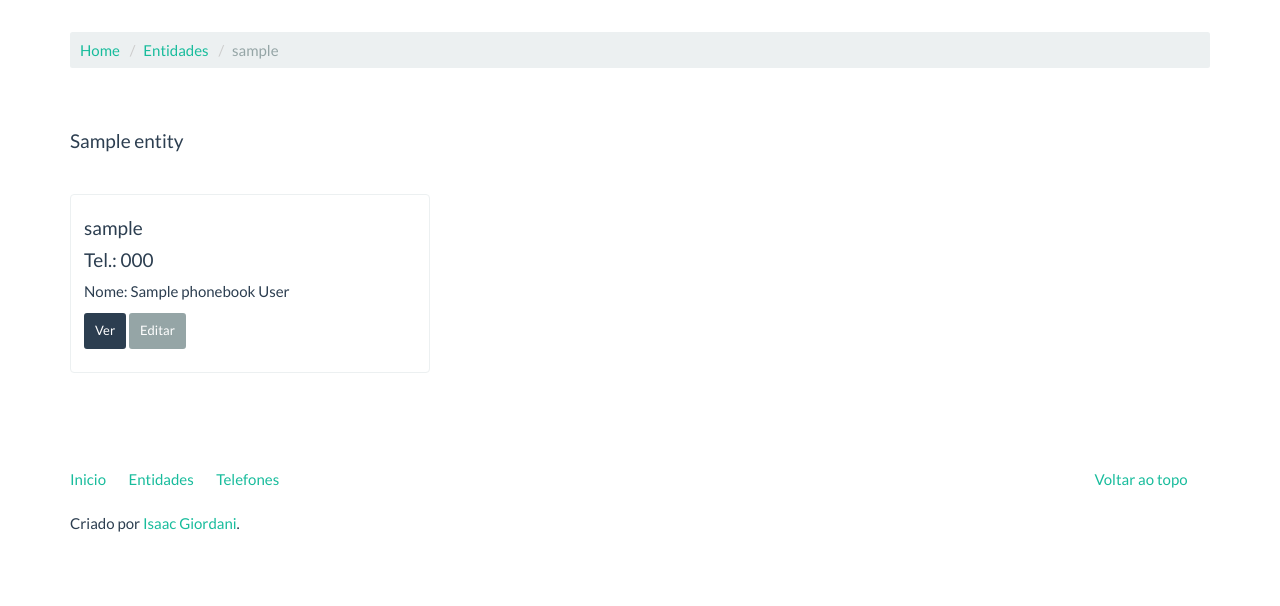
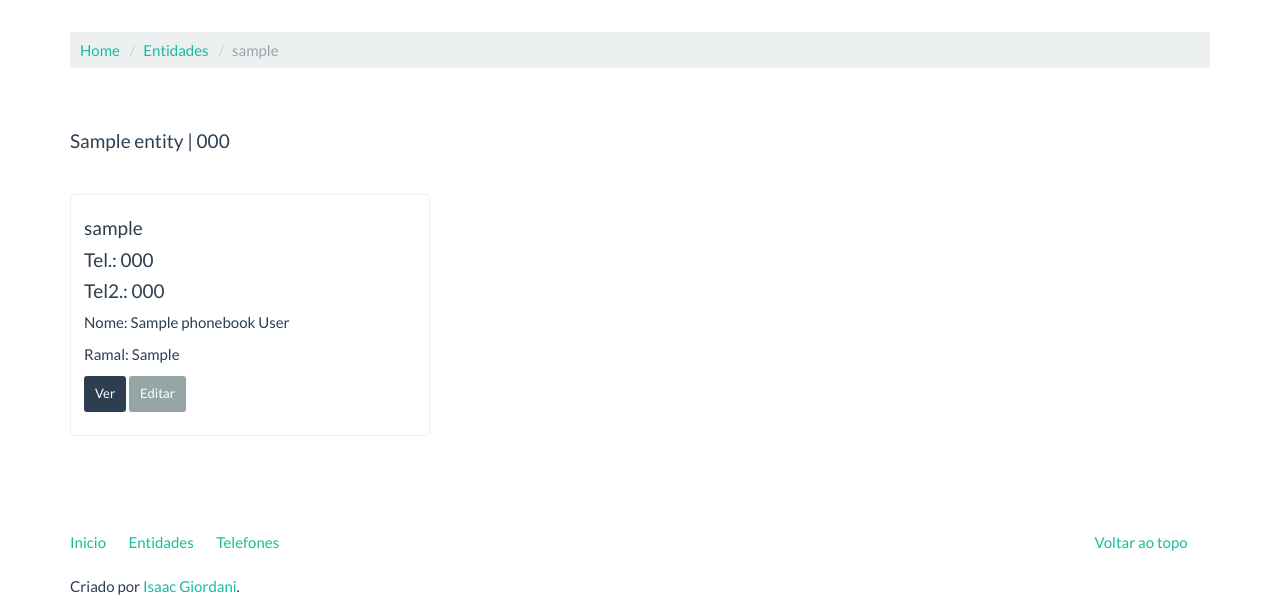
Before and after one commit to isaacgiordani/customsistemas, a Django app: a page that uses listatelefonica/templates/listatelefonica/entity.html in a window 1280 px wide. Shown: the part 60-666 px from the top of the page. Run offline with Django 3.2, Linux system fonts and the light colour scheme; tables that the repository leaves empty hold one stand-in row (values such as "Sample post"); some libraries are stand-ins or nearby versions.

Commit message:
inserindo campos

```diff
--- a/listatelefonica/models.py
+++ b/listatelefonica/models.py
@@ -7,6 +7,7 @@ class Entity(models.Model):
     slug = models.SlugField('Identificador', max_length = 100)
     created = models.DateTimeField('Criado em', auto_now = True)
     modified = models.DateTimeField('Modificado em', auto_now = True)
+    phoneent = models.CharField('Telefone Entidade', max_length = 20, blank=True)
 
     class Meta:
         verbose_name = 'Entidade'
@@ -25,7 +26,8 @@ class PhoneBook(models.Model):
     lastname = models.CharField('SobreNome', max_length = 150)
     role = models.CharField('Cargo', max_length = 20)
     phone = models.CharField('Telefone', max_length = 20)
-    ramal = models.CharField('Ramal', max_length = 10)
+    phonesec = models.CharField('Telefone Secundario', max_length = 20, blank = True)
+    ramal = models.CharField('Ramal', max_length = 10, blank = True)
     slug = models.SlugField('Identificador', max_length = 100)
     created = models.DateTimeField('Criado em', auto_now = True)
     modified = models.DateTimeField('Modificado em', auto_now = True)
--- a/listatelefonica/templates/listatelefonica/entity.html
+++ b/listatelefonica/templates/listatelefonica/entity.html
@@ -14,7 +14,11 @@
 </div>
 
 <div class="page-header">
-    <h4>{{ current_entity.name }}</h4>
+    <h4>{{ current_entity.name }}
+{% if current_entity.phoneent != '' %}
+      | {{ current_entity.phoneent }}
+{% endif %}
+    </h4>
 </div>
 
 <div class="row">
@@ -24,7 +28,9 @@
       <div class=caption>
         <h4>{{ t.slug }}</h4>
         <h4>Tel.: {{ t.phone }}</h4>
+        <h4>Tel2.: {{ t.phonesec }}</h4>
         <p>Nome: {{ t.name }} {{t.lastname}}</p>
+        <p>Ramal: {{ t.ramal }} </p>
         <p><a href=# class="btn btn-primary btn-sm" role=button>Ver</a>
         <a href=# class="btn btn-default btn-sm" role=button>Editar</a></p>
       </div>
--- a/listatelefonica/templates/listatelefonica/entity_list.html
+++ b/listatelefonica/templates/listatelefonica/entity_list.html
@@ -20,7 +20,8 @@
       <div class="card-header">{{ e.slug }}</div>
       <div class="card-body">
         <h4 class="card-title">{{ e.name }}</h4>
-        <p class="card-text">Modificado em: {{ e.modified }}</p>
+        <p class="card-text"><a href=# class="btn btn-primary btn-sm" role=button>Ver</a>
+        <a href=# class="btn btn-default btn-sm" role=button>Editar</a></p>
       </div>
     </div>
   </div>
--- a/listatelefonica/templates/listatelefonica/phone_list.html
+++ b/listatelefonica/templates/listatelefonica/phone_list.html
@@ -20,7 +20,9 @@
       <div class=caption>
         <h4>{{ t.slug }}</h4>
         <h4>Tel.: {{ t.phone }}</h4>
+        <h4>Tel2.: {{ t.phonesec }}</h4>
         <p>Nome: {{ t.name }} {{ t.lastname }}</p>
+        <p>Ramal: {{ t.ramal }}</p>
         <p><a href=# class="btn btn-primary btn-sm" role=button>Ver</a>
         <a href=# class="btn btn-default btn-sm" role=button>Editar</a></p>
       </div>
```
Also changed, not shown: listatelefonica/migrations/0002_auto_20180606_1530.py (added).
